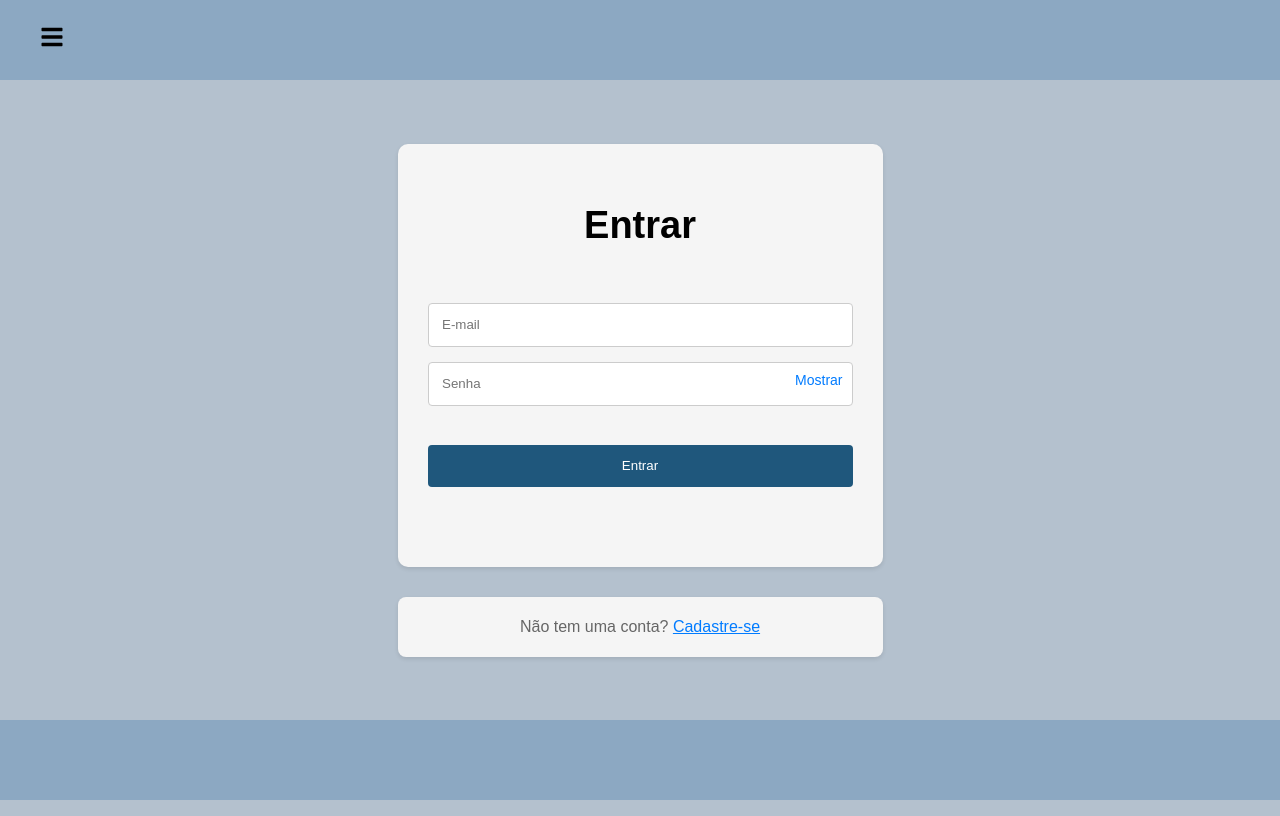
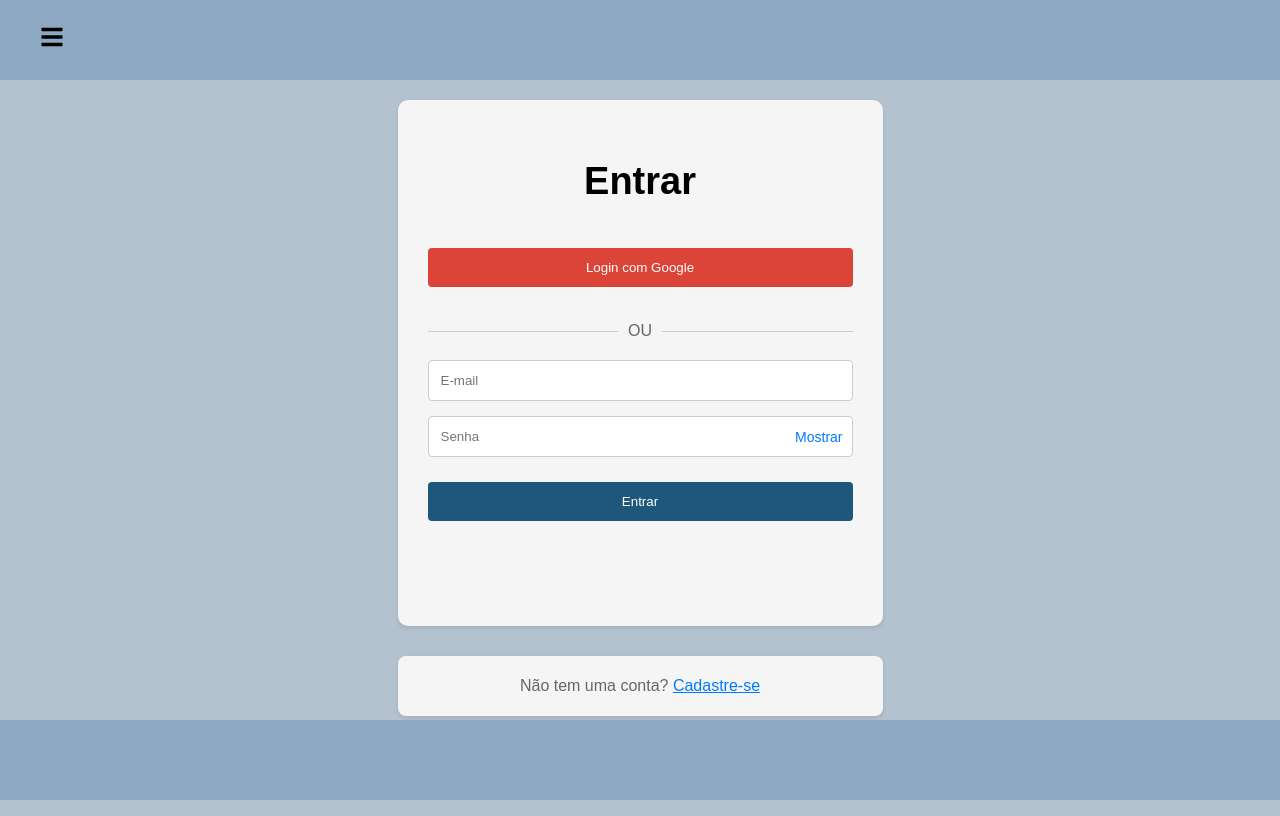
Before and after one commit to SamuelRaymundo/ti-informa, a React (Vite) app in the folder frontend/: page /login in a window 1280 px wide. Built offline with nearby package versions, Linux system fonts and the light colour scheme.

Commit message:
Espaço para login com google

```diff
--- a/frontend/src/components/Paginas/Inicial/Inicial.jsx
+++ b/frontend/src/components/Paginas/Inicial/Inicial.jsx
@@ -47,6 +47,12 @@ const Inicial = () => {
         <div className={styles.formSection}>
           <div className={styles.card}>
             <h2 className={styles.title}>T.I Informa</h2>
+            <button className={styles.googleButton}>Login com Google</button>
+            <div className={styles.separator}>
+              <div className={styles.line}></div>
+              <span className={styles.orText}>OU</span>
+              <div className={styles.line}></div>
+            </div>
             <form onSubmit={handleSubmit}>
               <input
                 type="email"
@@ -80,12 +86,6 @@ const Inicial = () => {
               </button>
             </form>
 
-            <div className={styles.separator}>
-              <div className={styles.line}></div>
-              <span className={styles.orText}>OU</span>
-              <div className={styles.line}></div>
-            </div>
-
             <button onClick={() => navegarPara('/EsqueceuSenha')} className={styles.forgotPassword}>
               Esqueceu a senha?
             </button>
--- a/frontend/src/components/Paginas/Inicial/Inicial.module.css
+++ b/frontend/src/components/Paginas/Inicial/Inicial.module.css
@@ -149,6 +149,7 @@
   cursor: pointer;
   font-size: 14px;
   color: #007BFF;
+  top: 40%;
 }
 
 .togglePassword:hover {
@@ -178,7 +179,7 @@
   width: 100%;
   margin: 30px 0;
   position: relative;
-  top: 35px;
+
 }
 
 .line {
@@ -248,3 +249,20 @@ body {
 .container, .imageSection, .formSection, .card, .register {
   caret-color: transparent;
 }
+
+.googleButton {
+  width: 100%;
+  padding: 13.5px;
+  background-color: #DB4437; /* Cor do Google */
+  color: white;
+  border: none;
+  border-radius: 4px;
+  cursor: pointer;
+  margin-bottom: 15px;
+  position: relative;
+
+}
+
+.googleButton:hover {
+  background-color: #C2332B; /* Cor mais escura no hover */
+}
--- a/frontend/src/components/Paginas/Login/Login.jsx
+++ b/frontend/src/components/Paginas/Login/Login.jsx
@@ -38,6 +38,12 @@ const Login = () => {
         <div className={styles.formSection}>
           <div className={styles.card}>
             <h2 className={styles.title}>Entrar</h2>
+            <button className={styles.googleButton}>Login com Google</button>
+            <div className={styles.separator}>
+              <div className={styles.line}></div>
+              <span className={styles.orText}>OU</span>
+              <div className={styles.line}></div>
+            </div>
             <form onSubmit={Envio}>
               <input
                 type="email"
--- a/frontend/src/components/Paginas/Login/Login.module.css
+++ b/frontend/src/components/Paginas/Login/Login.module.css
@@ -16,60 +16,7 @@
   bottom: 0;
 }
 
-  .menuButton {
-    background: none;
-    border: none;
-    cursor: pointer;
-    color: black;
-    font-size: 24px;
-    padding: 0;
-  }
-
-  .menu {
-    position: relative;
-    top: 20px;
-    right: 20px;
-    display: flex;
-    flex-direction: column;
-    align-items: flex-end;
-    z-index: 1001;
-  }
-
-  .dot {
-    display: block;
-    line-height: 0.4;
-    caret-color: transparent;
-    font-size: 24px;
-    margin-bottom: 3px;
-    transform: translateX(20px);
-  }
-
-  .header {
-    position: fixed;
-    top: 0;
-    width: 100%;
-    height: 80px;
-    background-color: #8CA8C2;
-    display: flex;
-    align-items: center;
-    justify-content: space-between;
-    padding: 0 20px;
-    z-index: 1000;
-  }
-
-  .headerTitle {
-    font-size: 34px;
-    font-weight: bold;
-    color: black;
-    margin-left: 1560px;
-  }
-
-  .logo {
-    width: 126.5px;
-    height: auto;
-    z-index: 1001;
-  }
-
+/* Layout principal */
 .container {
   display: flex;
   align-items: center;
@@ -81,22 +28,7 @@
   overflow: hidden;
 }
 
-  .imageSection {
-    flex: 1;
-    display: flex;
-    justify-content: center;
-    align-items: center;
-    margin-right: 0px;
-    max-width: 100%;
-  }
-
-  .formSection {
-    display: flex;
-    flex-direction: column;
-    align-items: center;
-  }
-
-     /* Formulario Login */
+/* Card de login */
 .card {
   background-color: #f5f5f5;
   padding: 105px 30px;
@@ -113,27 +45,26 @@
   top: -45px;
 }
 
+/* Campos de entrada */
 .input {
   width: 100%;
-    padding: 13.5px;
+  padding: 12px;
   margin-bottom: 15px;
   border: 1px solid #ccc;
   border-radius: 4px;
-    position: relative;
-    top: 11px;
-    caret-color: auto;
 }
 
+/* Campo de senha */
 .passwordContainer {
   position: relative;
   width: 100%;
-    display: flex;
-    align-items: center;
 }
 
 .togglePassword {
   position: absolute;
   right: 10px;
+  top: 37%;
+  transform: translateY(-50%);
   background: none;
   border: none;
   cursor: pointer;
@@ -145,30 +76,28 @@
   text-decoration: underline;
 }
 
+/* Botão de login */
 .button {
   width: 100%;
-    padding: 13.5px;
-    background-color: #6B7F95;
+  padding: 12px;
+  background-color: #1F577C;
   color: white;
   border: none;
   border-radius: 4px;
   cursor: pointer;
   margin-top: 10px;
-    position: relative;
-    top: 25px;
 }
 
 .button:hover {
   background-color: #5a6d80;
 }
 
+/* Separador */
 .separator {
   display: flex;
   align-items: center;
   width: 100%;
-    margin: 30px 0;
-    position: relative;
-    top: 35px;
+  margin: 20px 0; /* Ajustado para elevar o "OU" */
 }
 
 .line {
@@ -182,19 +111,36 @@
   color: #666;
 }
 
+/* Botão Google */
+.googleButton {
+  width: 100%;
+  padding: 12px;
+  background-color: #DB4437;
+  color: white;
+  border: none;
+  border-radius: 4px;
+  cursor: pointer;
+  margin-bottom: 15px;
+}
+
+.googleButton:hover {
+  background-color: #C2332B;
+}
+
+/* Esqueceu a senha */
 .forgotPassword {
   color: #8CA8C2;
   text-decoration: none;
+  font-size: 16px;
+  display: block;
   margin-top: 10px;
-    font-size: 17px;
-    position: relative;
-    top: 50px;
 }
 
 .forgotPassword:hover {
   text-decoration: underline;
 }
 
+/* Cadastro */
 .register {
   background-color: #f5f5f5;
   padding: 21px;
@@ -215,262 +161,8 @@
   cursor: pointer;
   text-decoration: underline;
   font-size: 1rem;
-    outline: none;
 }
-
-  .registerLink:focus {
-    outline: none;
-  }
-
 
 .registerLink:hover {
   text-decoration: underline;
 }
-
-  body {
-    margin: 0;
-    overflow: hidden;
-    font-family: Arial, sans-serif;
-  }
-
-  .container, .imageSection, .formSection, .card, .register {
-    caret-color: transparent;
-  }
-
-  .bar {
-    background-color: #8CA8C2;
-    height: 80px;
-    width: 100%;
-    position: fixed;
-    left: 0;
-    z-index: 1000;
-  }
-
-  .bar.top {
-    top: 0;
-  }
-
-  .bar.bottom {
-    bottom: 0;
-  }
-
-  .menuButton {
-    background: none;
-    border: none;
-    cursor: pointer;
-    color: black;
-    font-size: 24px;
-    padding: 0;
-  }
-
-  .menu {
-    position: relative;
-    top: 20px;
-    right: 20px;
-    display: flex;
-    flex-direction: column;
-    align-items: flex-end;
-    z-index: 1001;
-  }
-
-  .dot {
-    display: block;
-    line-height: 0.4;
-    caret-color: transparent;
-    font-size: 24px;
-    margin-bottom: 3px;
-    transform: translateX(20px);
-  }
-
-  .header {
-    position: fixed;
-    top: 0;
-    width: 100%;
-    height: 80px;
-    background-color: #8CA8C2;
-    display: flex;
-    align-items: center;
-    justify-content: space-between;
-    padding: 0 20px;
-    z-index: 1000;
-  }
-
-  .headerTitle {
-    font-size: 34px;
-    font-weight: bold;
-    color: black;
-    margin-left: 1560px;
-  }
-
-  .logo {
-    width: 126.5px;
-    height: auto;
-    z-index: 1001;
-  }
-
-  .container {
-    display: flex;
-    align-items: center;
-    justify-content: flex-end;
-    min-height: calc(100vh - 160px);
-    padding: 20px;
-    margin-top: 80px;
-    margin-bottom: 80px;
-    overflow: hidden;
-  }
-
-  .imageSection {
-    flex: 1;
-    display: flex;
-    justify-content: center;
-    align-items: center;
-    margin-right: 0px;
-    max-width: 100%;
-  }
-
-  .formSection {
-    display: flex;
-    flex-direction: column;
-    align-items: center;
-  }
-
-  .card {
-    background-color: #f5f5f5;
-    padding: 105px 30px;
-    border-radius: 10px;
-    box-shadow: 0 2px 4px rgba(0, 0, 0, 0.1);
-    width: 485px;
-    text-align: center;
-    margin-bottom: 30px;
-  }
-
-  .title {
-    font-size: 38px;
-    position: relative;
-    top: -45px;
-  }
-
-  .input {
-    width: 100%;
-    padding: 13.5px;
-    margin-bottom: 15px;
-    border: 1px solid #ccc;
-    border-radius: 4px;
-    position: relative;
-    top: 11px;
-    caret-color: auto;
-  }
-
-  .passwordContainer {
-    position: relative;
-    width: 100%;
-    display: flex;
-    align-items: center;
-  }
-
-  .togglePassword {
-    position: absolute;
-    right: 10px;
-    background: none;
-    border: none;
-    cursor: pointer;
-    font-size: 14px;
-    color: #007BFF;
-  }
-
-  .togglePassword:hover {
-    text-decoration: underline;
-  }
-
-  .button {
-    width: 100%;
-    padding: 13.5px;
-    background-color: #1F577C;
-    color: white;
-    border: none;
-    border-radius: 4px;
-    cursor: pointer;
-    margin-top: 10px;
-    position: relative;
-    top: 25px;
-  }
-
-  .button:hover {
-    background-color: #5a6d80;
-  }
-
-  .separator {
-    display: flex;
-    align-items: center;
-    width: 100%;
-    margin: 30px 0;
-    position: relative;
-    top: 35px;
-  }
-
-  .line {
-    flex-grow: 1;
-    height: 1px;
-    background-color: #ccc;
-  }
-
-  .orText {
-    margin: 0 10px;
-    color: #666;
-  }
-
-  .forgotPassword {
-    color: #8CA8C2;
-    text-decoration: none;
-    margin-top: 10px;
-    font-size: 17px;
-    position: relative;
-    top: 50px;
-  }
-
-  .forgotPassword:hover {
-    text-decoration: underline;
-  }
-
-  /* Cadastre-se em baixo do login*/
-  .register {
-    background-color: #f5f5f5;
-    padding: 21px;
-    border-radius: 8px;
-    box-shadow: 0 2px 4px rgba(0, 0, 0, 0.1);
-    width: 485px;
-    text-align: center;
-  }
-
-  .registerText {
-    color: #666;
-  }
-
-  .registerLink {
-    background: none;
-    border: none;
-    color: #007bff;
-    cursor: pointer;
-    text-decoration: underline;
-    font-size: 1rem;
-    outline: none;
-  }
-
-  .registerLink:focus {
-    outline: none;
-  }
-
-
-  .registerLink:hover {
-    text-decoration: underline;
-  }
-
-  body {
-    margin: 0;
-    overflow: hidden;
-    font-family: Arial, sans-serif;
-  }
-
-  .container, .imageSection, .formSection, .card, .register {
-    caret-color: transparent;
-  }
--- a/frontend/src/components/Paginas/Register/Register.module.css
+++ b/frontend/src/components/Paginas/Register/Register.module.css
@@ -132,6 +132,7 @@
   }
 
   .togglePassword {
+    top: 40%;
     position: absolute;
     right: 10px;
     background: none;
```
Lines whose indentation alone changed are shown as unchanged.
